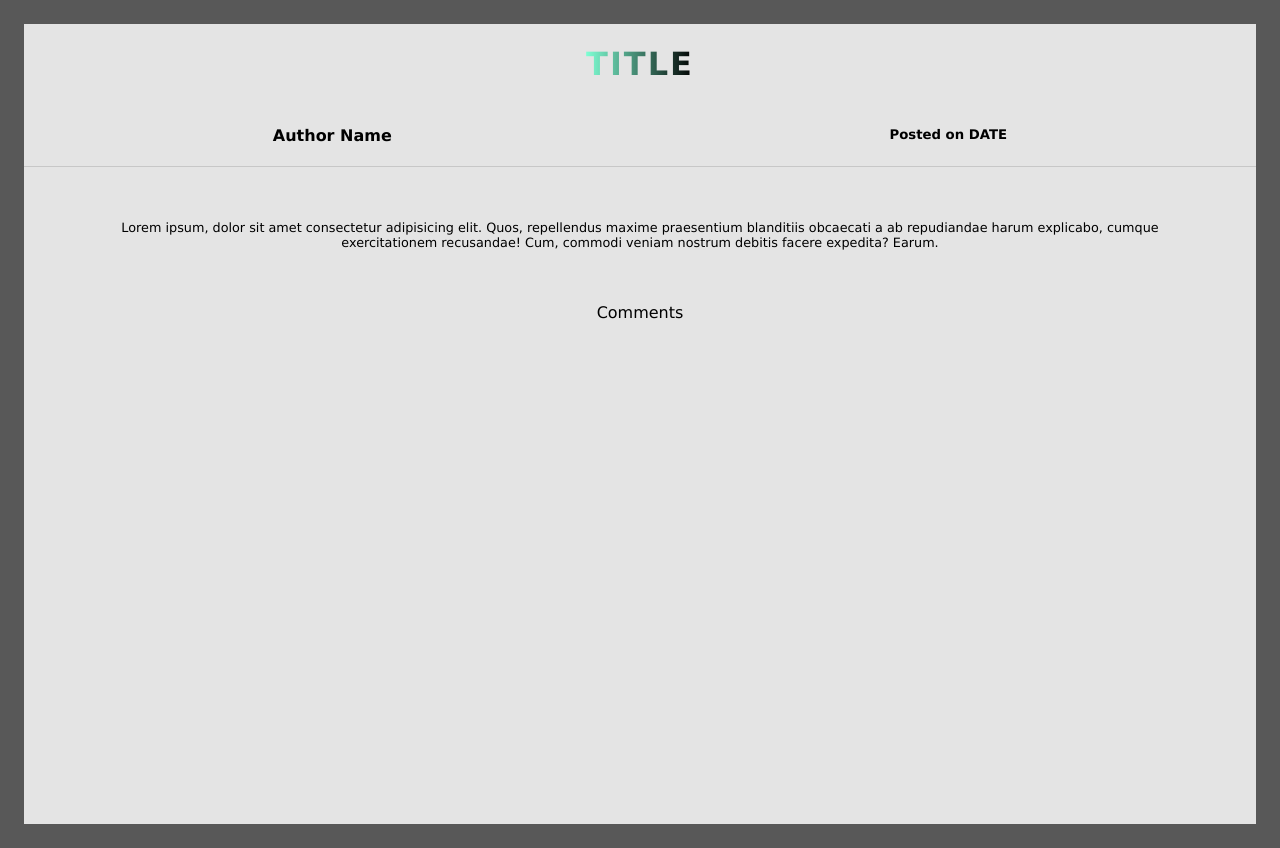
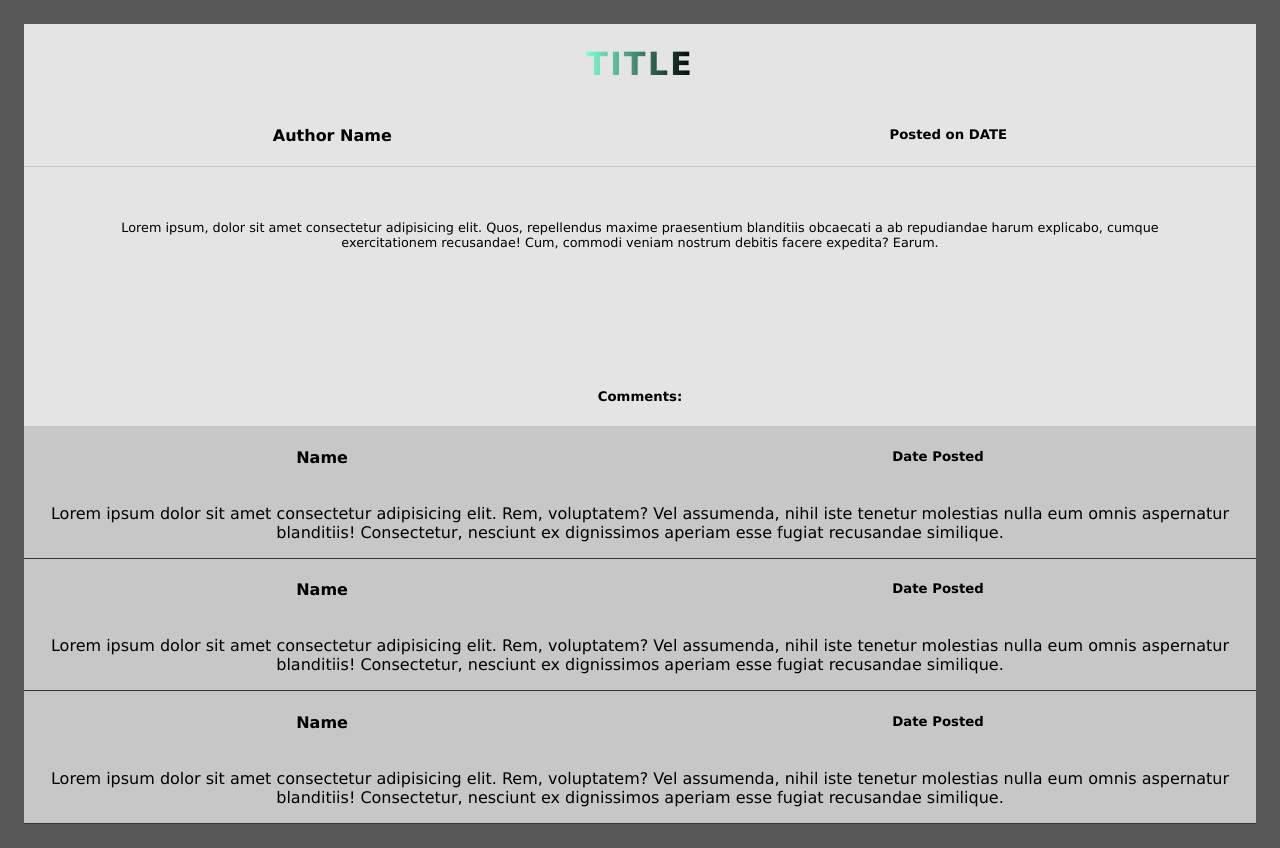
Before and after one commit to angelbenoit/SocialMediaClone, a React (Create React App) app in the folder client/: page /post/1 in a window 1280 px wide. Built offline with nearby package versions, Linux system fonts and the light colour scheme; no server answers.

Commit message:
display mock data on comments

```diff
--- /dev/null
+++ b/client/src/components/CommentItem.js
@@ -0,0 +1,28 @@
+import React, { Component } from 'react';
+
+class CommentItem extends Component {
+    render() {
+        return (
+            <div className="comment">
+                <div className="comment__header">
+                    <h4>Name</h4>
+                    <h5>Date Posted</h5>
+                </div>
+                <div>
+                    <p>
+                        Lorem ipsum dolor sit amet
+                        consectetur adipisicing elit.
+                        Rem, voluptatem? Vel assumenda,
+                        nihil iste tenetur molestias
+                        nulla eum omnis aspernatur
+                        blanditiis! Consectetur, nesciunt
+                        ex dignissimos aperiam esse fugiat
+                        recusandae similique.
+                    </p>
+                </div>
+            </div>
+        );
+    }
+}
+
+export default CommentItem;
--- /dev/null
+++ b/client/src/components/CommentList.js
@@ -0,0 +1,17 @@
+import React, { Component } from 'react';
+import CommentItem from './CommentItem';
+
+class CommentList extends Component {
+    render() {
+        return (
+            <div>
+                <h5>Comments:</h5>
+                <CommentItem/>
+                <CommentItem/>
+                <CommentItem/>
+            </div>
+        );
+    }
+}
+
+export default CommentList;
--- a/client/src/components/PostInfo.js
+++ b/client/src/components/PostInfo.js
@@ -1,4 +1,5 @@
 import React, { Component } from 'react';
+import CommentList from './CommentList';
 
 class PostInfo extends Component {
     render() {
@@ -25,7 +26,7 @@ class PostInfo extends Component {
 
                 </div>
                 <div>
-                    Comments
+                    <CommentList/>
                 </div>
             </div>
         );
--- a/client/src/css/style.css
+++ b/client/src/css/style.css
@@ -141,6 +141,15 @@ body {
     z-index: -1;
     transition: all .8s; }
 
+.comment {
+  background-color: #c7c7c7;
+  display: flex;
+  flex-direction: column;
+  border-bottom: 1px solid #363636; }
+  .comment__header {
+    display: flex;
+    justify-content: space-around; }
+
 .composition__photo {
   width: 45%;
   box-shadow: 0 1rem 3rem grey;
@@ -237,7 +246,10 @@ body {
 .postInfo {
   min-height: 100vh;
   background-color: #e4e4e4;
-  text-align: center; }
+  text-align: center;
+  display: flex;
+  flex-direction: column;
+  justify-content: space-between; }
   @media only screen and (max-width: 650px) {
     .postInfo {
       font-size: 85%; } }
--- /dev/null
+++ b/client/src/sass/components/_comment.scss
@@ -0,0 +1,11 @@
+.comment{
+    background-color: $color-grey-light-3;
+    display: flex;
+    flex-direction: column;
+    border-bottom: 1px solid $color-black-light-1;
+
+    &__header{
+        display: flex;
+        justify-content: space-around;
+    }
+}
--- a/client/src/sass/components/_post__info.scss
+++ b/client/src/sass/components/_post__info.scss
@@ -2,6 +2,9 @@
     min-height: 100vh;
     background-color: $color-grey-light-2;
     text-align: center;
+    display: flex;
+    flex-direction: column;
+    justify-content: space-between;
 
     @media only screen and (max-width: 650px) {
         font-size: 85%;
--- a/client/src/sass/main.scss
+++ b/client/src/sass/main.scss
@@ -8,6 +8,7 @@
 @import "base/utilities";
 
 @import "components/button";
+@import "components/comment";
 @import "components/composition";
 @import "components/post__form";
 @import "components/post__info";
```
